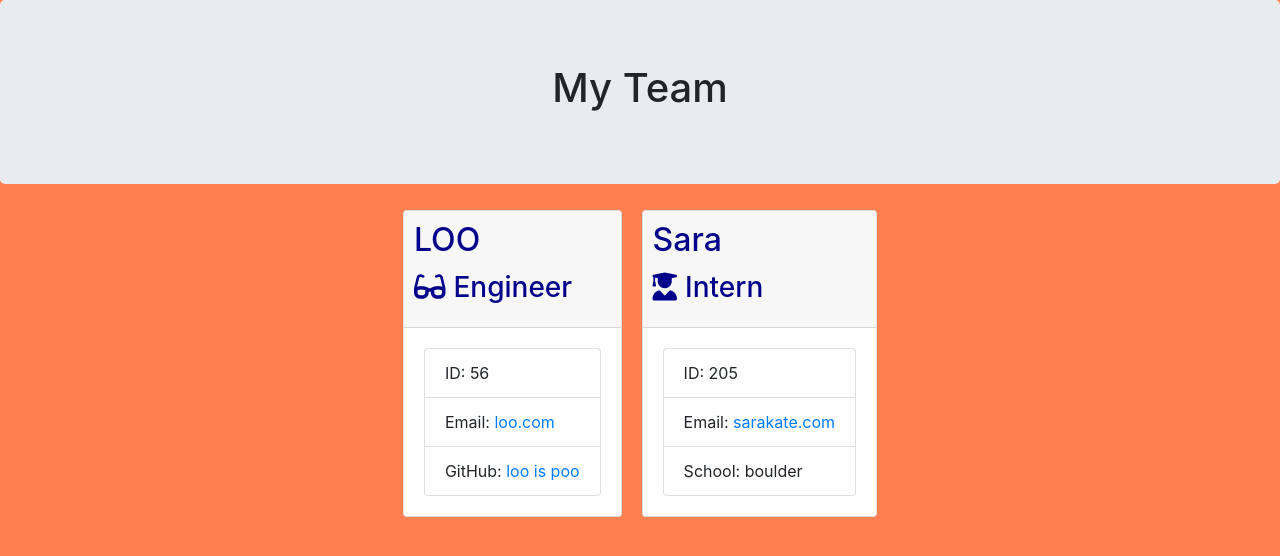
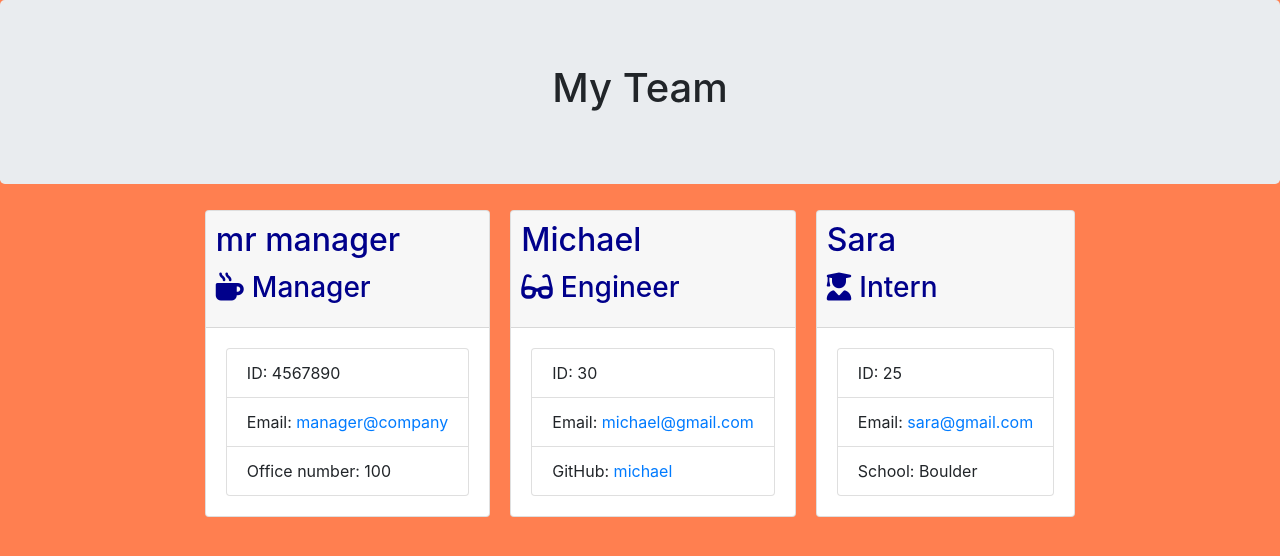
Before and after one commit to sawi4644/employee-generator-summary, a website: page Develop/output/team.html in a window 1280 px wide. Drawn offline with nearby package versions, Linux system fonts and the light colour scheme.

Commit message:
updated screen castify

```diff
--- a/Develop/output/team.html
+++ b/Develop/output/team.html
@@ -25,14 +25,27 @@
             <div class="team-area col-12 d-flex justify-content-center">
                 <div class="card employee-card">
     <div class="card-header">
-        <h2 class="card-title">LOO</h2>
+        <h2 class="card-title">mr manager</h2>
+        <h3 class="card-title"><i class="fas fa-mug-hot mr-2"></i>Manager</h3>
+    </div>
+    <div class="card-body">
+        <ul class="list-group">
+            <li class="list-group-item">ID: 4567890</li>
+            <li class="list-group-item">Email: <a href="mailto:manager@company">manager@company</a></li>
+            <li class="list-group-item">Office number: 100</li>
+        </ul>
+    </div>
+</div>
+<div class="card employee-card">
+    <div class="card-header">
+        <h2 class="card-title">Michael</h2>
         <h3 class="card-title"><i class="fas fa-glasses mr-2"></i>Engineer</h3>
     </div>
     <div class="card-body">
         <ul class="list-group">
-            <li class="list-group-item">ID: 56</li>
-            <li class="list-group-item">Email: <a href="mailto:loo.com">loo.com</a></li>
-            <li class="list-group-item">GitHub: <a href="https://github.com/loo is poo" target="_blank" rel="noopener noreferrer">loo is poo</a></li>
+            <li class="list-group-item">ID: 30</li>
+            <li class="list-group-item">Email: <a href="mailto:michael@gmail.com">michael@gmail.com</a></li>
+            <li class="list-group-item">GitHub: <a href="https://github.com/michael" target="_blank" rel="noopener noreferrer">michael</a></li>
         </ul>
     </div>
 </div>
@@ -43,9 +56,9 @@
     </div>
     <div class="card-body">
         <ul class="list-group">
-            <li class="list-group-item">ID: 205</li>
-            <li class="list-group-item">Email: <a href="mailto:sarakate.com">sarakate.com</a></li>
-            <li class="list-group-item">School: boulder</li>
+            <li class="list-group-item">ID: 25</li>
+            <li class="list-group-item">Email: <a href="mailto:sara@gmail.com">sara@gmail.com</a></li>
+            <li class="list-group-item">School: Boulder</li>
         </ul>
     </div>
 </div>
```
Also changed, not shown: README.md.
